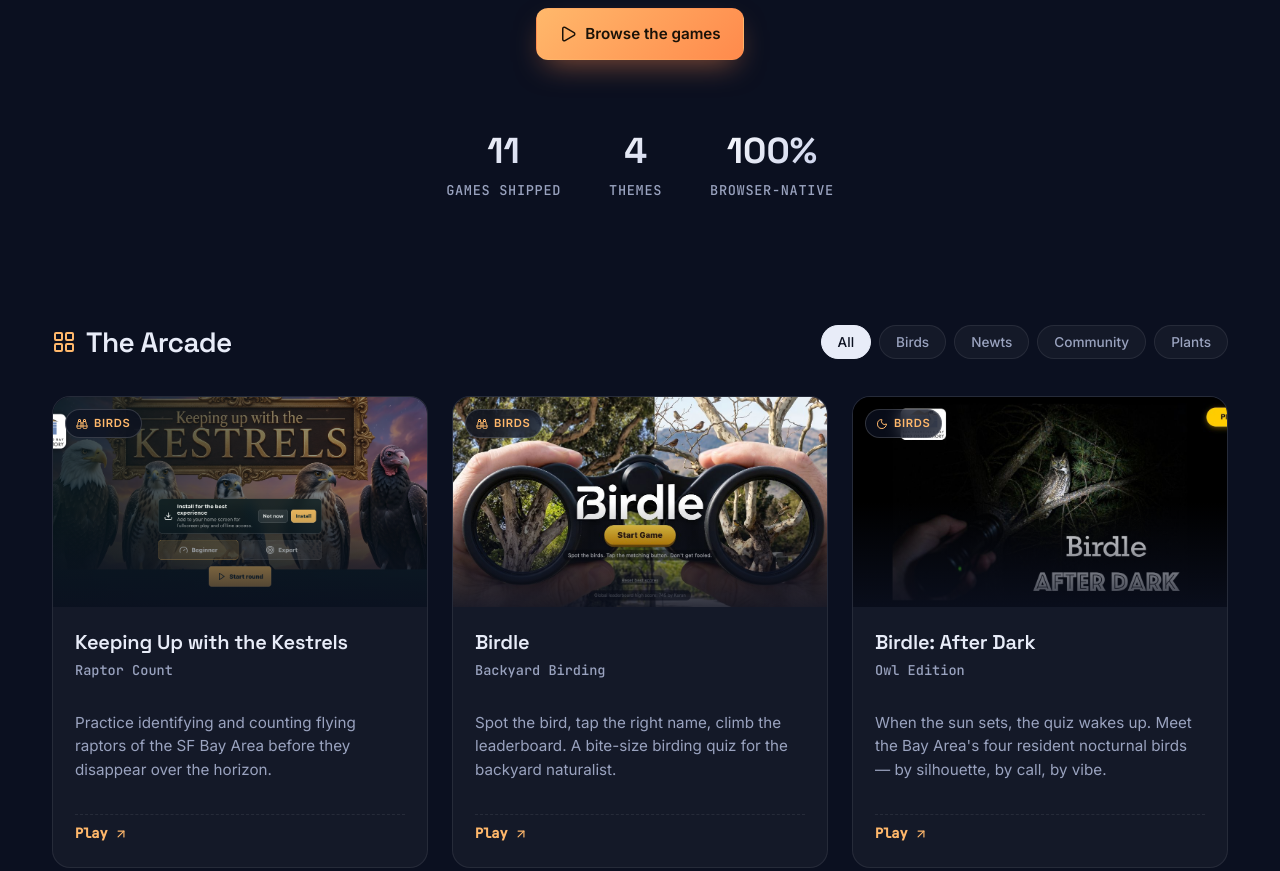
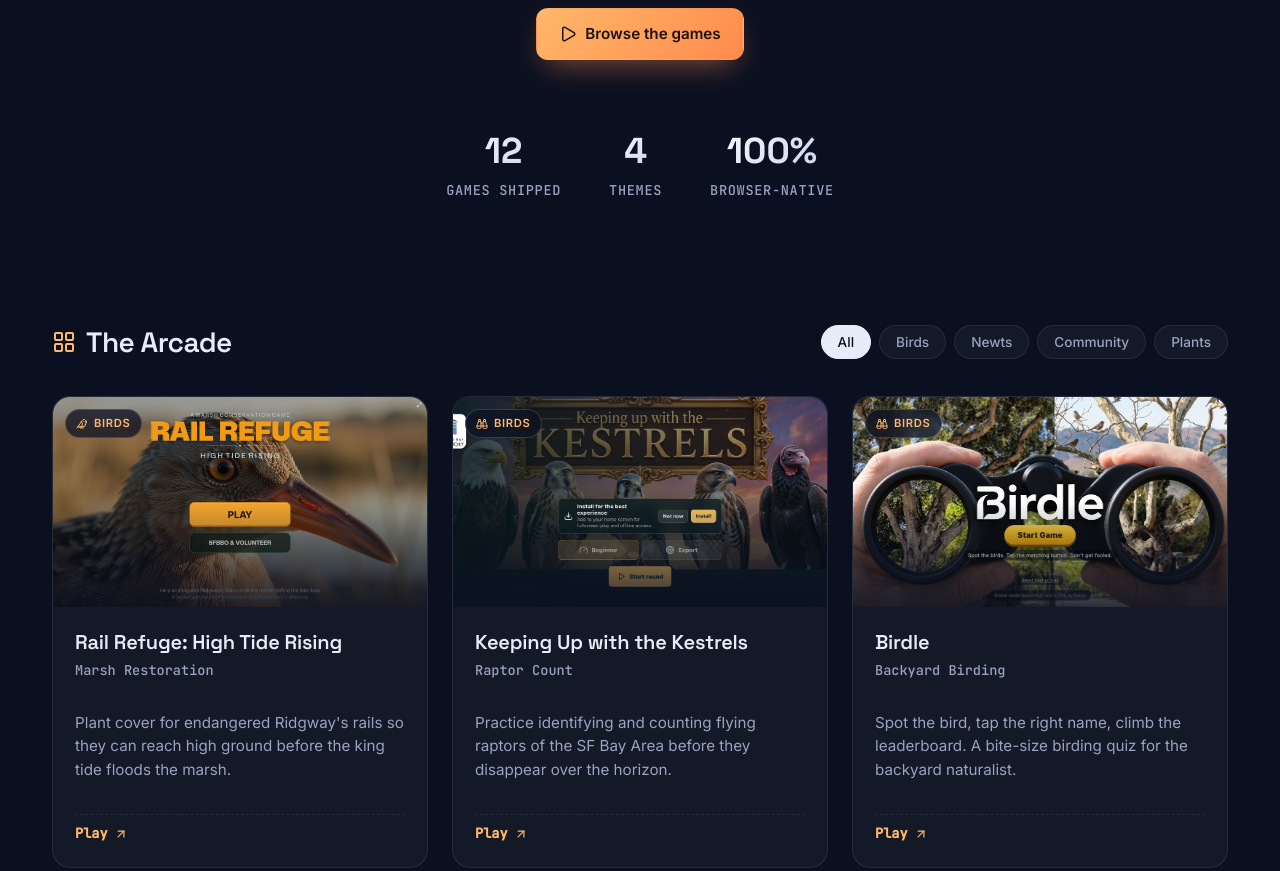
Before and after one commit to karangattu/game-list, a plain HTML site: page index.html in a window 1280 px wide. Shown: the part 500-1371 px from the top of the page. Drawn offline with nearby package versions, Linux system fonts and the light colour scheme.

Commit message:
feat(arcade): add Rail Refuge

```diff
--- a/games.js
+++ b/games.js
@@ -1,5 +1,15 @@
 // Game catalog. Categories: birds | newts | community | plants
 window.GAMES = [
+  {
+    slug: "high-tide-refugia",
+    title: "Rail Refuge: High Tide Rising",
+    tagline: "Marsh Restoration",
+    category: "birds",
+    icon: "bird",
+    url: "https://karangattu.github.io/high-tide-refugia/",
+    image: "screenshots/high-tide-refugia.jpeg",
+    desc: "Plant cover for endangered Ridgway's rails so they can reach high ground before the king tide floods the marsh."
+  },
   {
     slug: "keeping-up-with-the-kestrels",
     title: "Keeping Up with the Kestrels",
--- a/index.html
+++ b/index.html
@@ -58,7 +58,7 @@
 
       <div class="stats" role="list">
         <div class="stat" role="listitem">
-          <div class="stat-num" data-count="11">11</div>
+          <div class="stat-num" data-count="12">12</div>
           <div class="stat-label">Games shipped</div>
         </div>
         <div class="stat" role="listitem">
@@ -91,7 +91,7 @@
       <div class="blog-teaser">
         <div class="blog-teaser-tag"><i data-lucide="book-open"></i> Blog</div>
         <h2 class="blog-teaser-title">Small games, real stakes</h2>
-        <p class="blog-teaser-desc">Eleven browser games covering Bay Area birds, marsh plants, migrating newts, and a community kitchen. What each one teaches, why the format works, and why the subjects behind them are real.</p>
+        <p class="blog-teaser-desc">What the first eleven games teach about Bay Area birds, marsh plants, migrating newts, and a community kitchen in Mountain View.</p>
         <a href="blog-why.html" class="btn btn-ghost blog-teaser-btn">
           Read the post <i data-lucide="arrow-right"></i>
         </a>
```
Also changed, not shown: screenshots/high-tide-refugia.jpeg (added).
